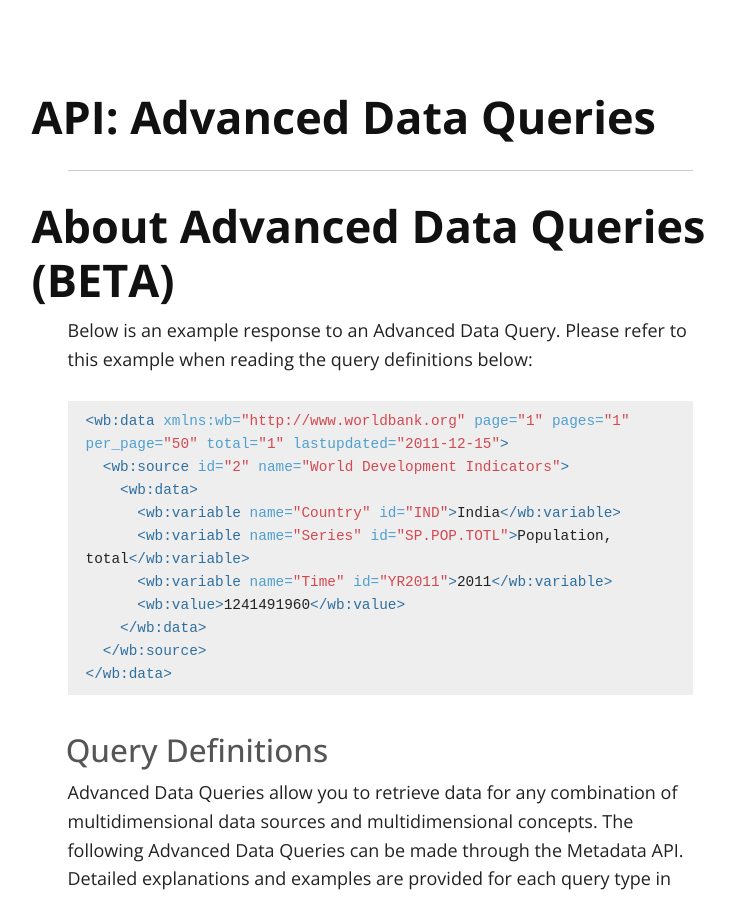
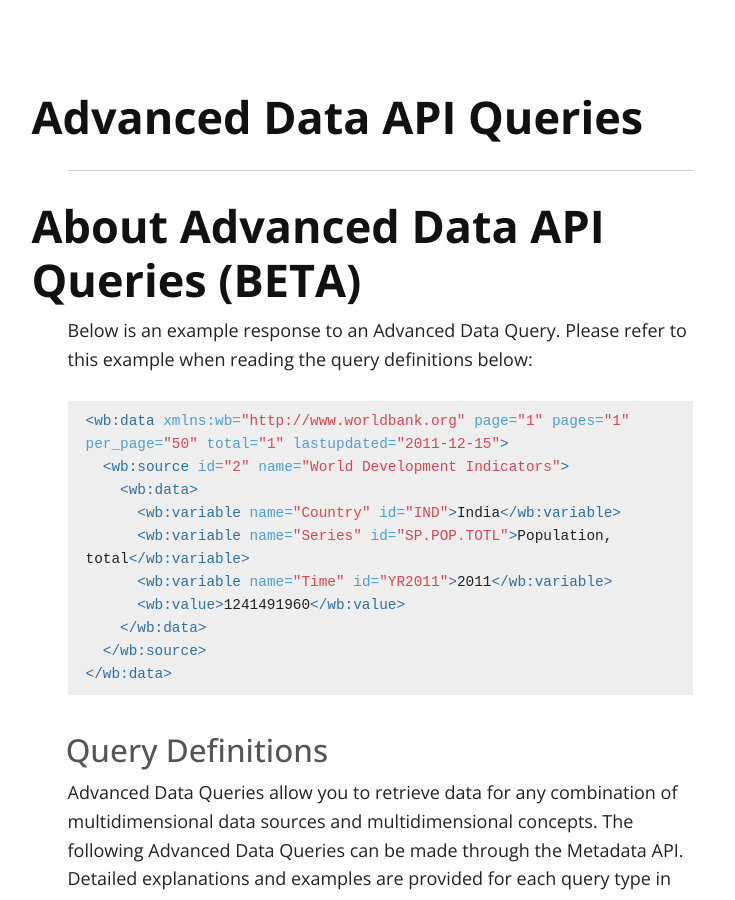
Before and after one commit to tgherzog/apidocs, a Jekyll site: the page built from API_Advanced_Data_Queries.md, in a window 1280 px wide and 900 px high. Shown: the whole window, without its empty margins (260-995 px from the left). Built offline with Jekyll 4.4.1, drawn with Linux system fonts in a browser that asks for light colours; our own code applies the rules of GitHub Pages for plain Markdown files.

Commit message:
Fix some titles

````diff
--- a/API_Advanced_Data_Queries.md
+++ b/API_Advanced_Data_Queries.md
@@ -1,11 +1,11 @@
 ---
-title: "API: Advanced Data Queries"
+title: Advanced Data API Queries
 output:
   html_document:
     keep_md: true
 
 ---
-# About Advanced Data Queries (BETA)
+# About Advanced Data API Queries (BETA)
 
 Below is an example response to an Advanced Data Query.  Please refer to this example when reading the query definitions below:
 ```xml
````
Also changed, not shown: API_Aggregates_Regions_and_Income_Levels.md (+1 -1 lines), API_Metadata.md (+2 -2 lines), API_SDMX_User_Guide_V1.md (+1 -3 lines), API_Subnational_Data_Queries.md (+2 -2 lines).
